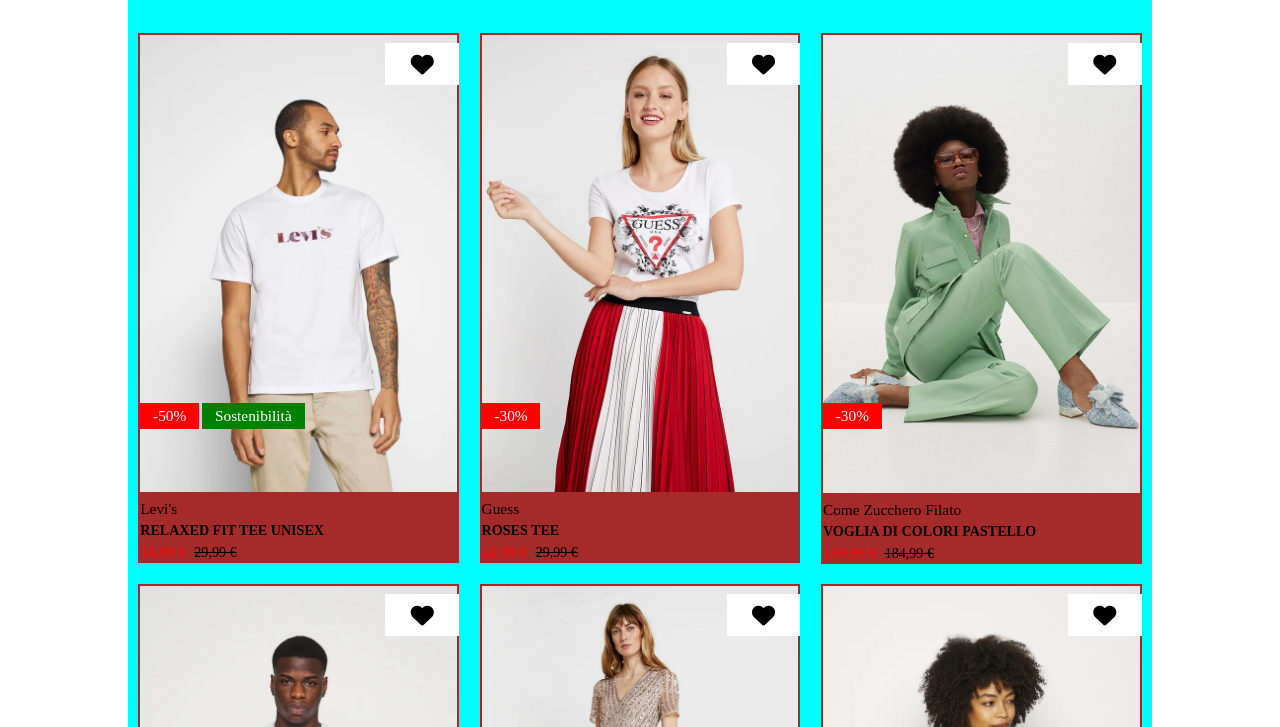
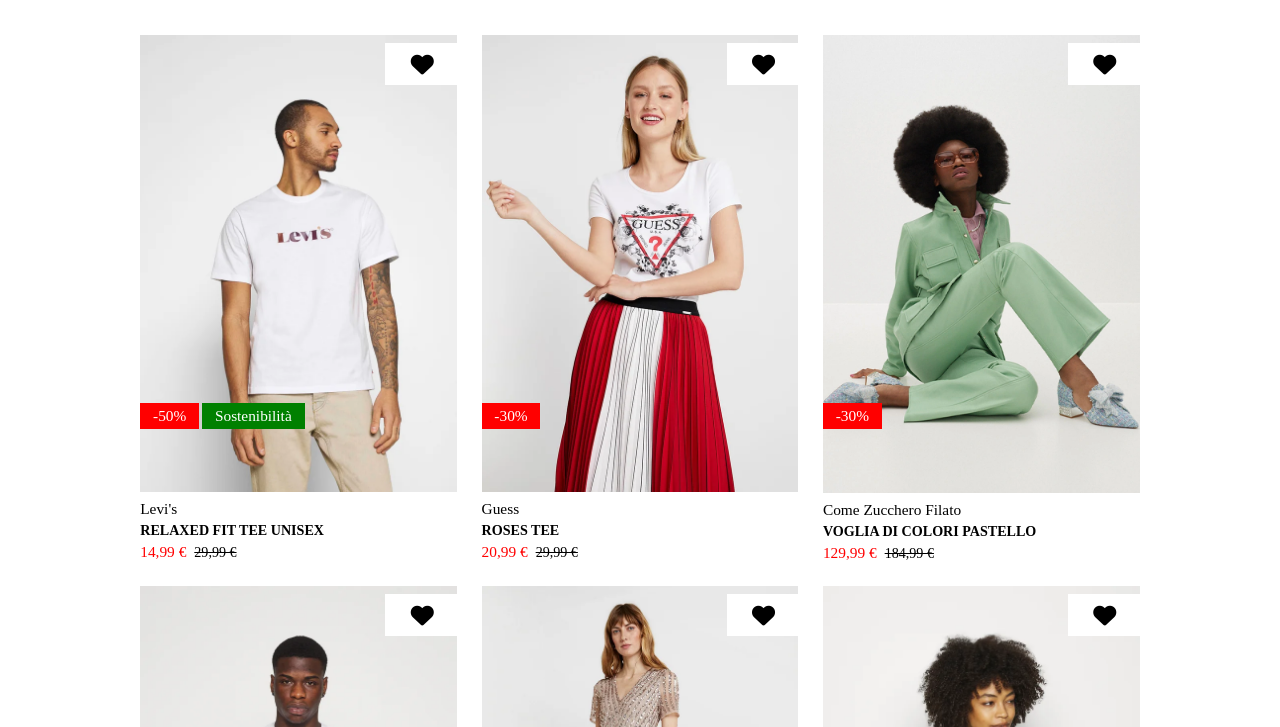
Before and after one commit to LorenzoAndreotti114/html-css-boolando, a plain HTML site: page index.html in a window 1280 px wide. Shown: the part 73-800 px from the top of the page. Drawn offline with Linux system fonts and the light colour scheme.

Commit message:
removing colors

```diff
--- a/css/style.css
+++ b/css/style.css
@@ -62,7 +62,6 @@
 /* MAIN */
 
 .Main-Container {
-    background-color: aqua;
     display: flex;
     flex-wrap: wrap;
     min-height: 900px;
@@ -84,7 +83,6 @@
 }
 
 .Col-Items {
-    background-color: brown;
     position: relative;
 }
 
```
